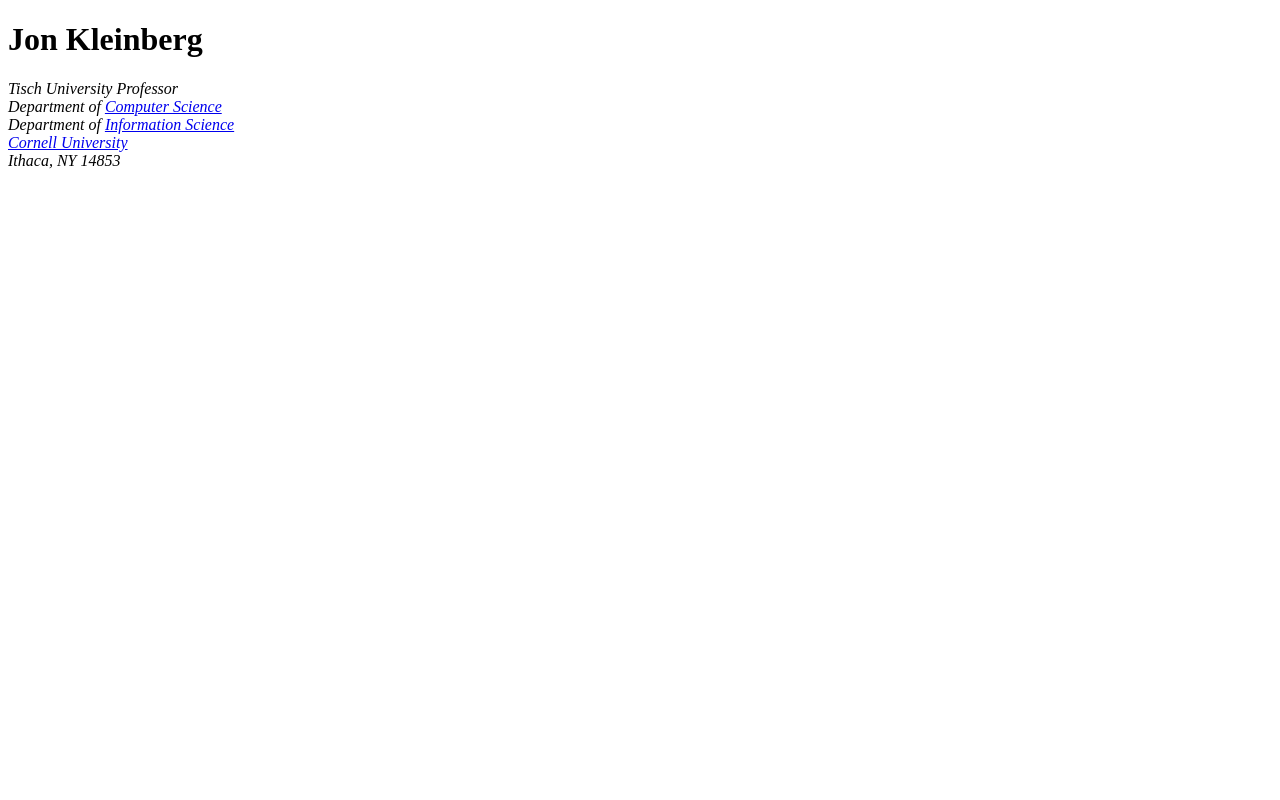
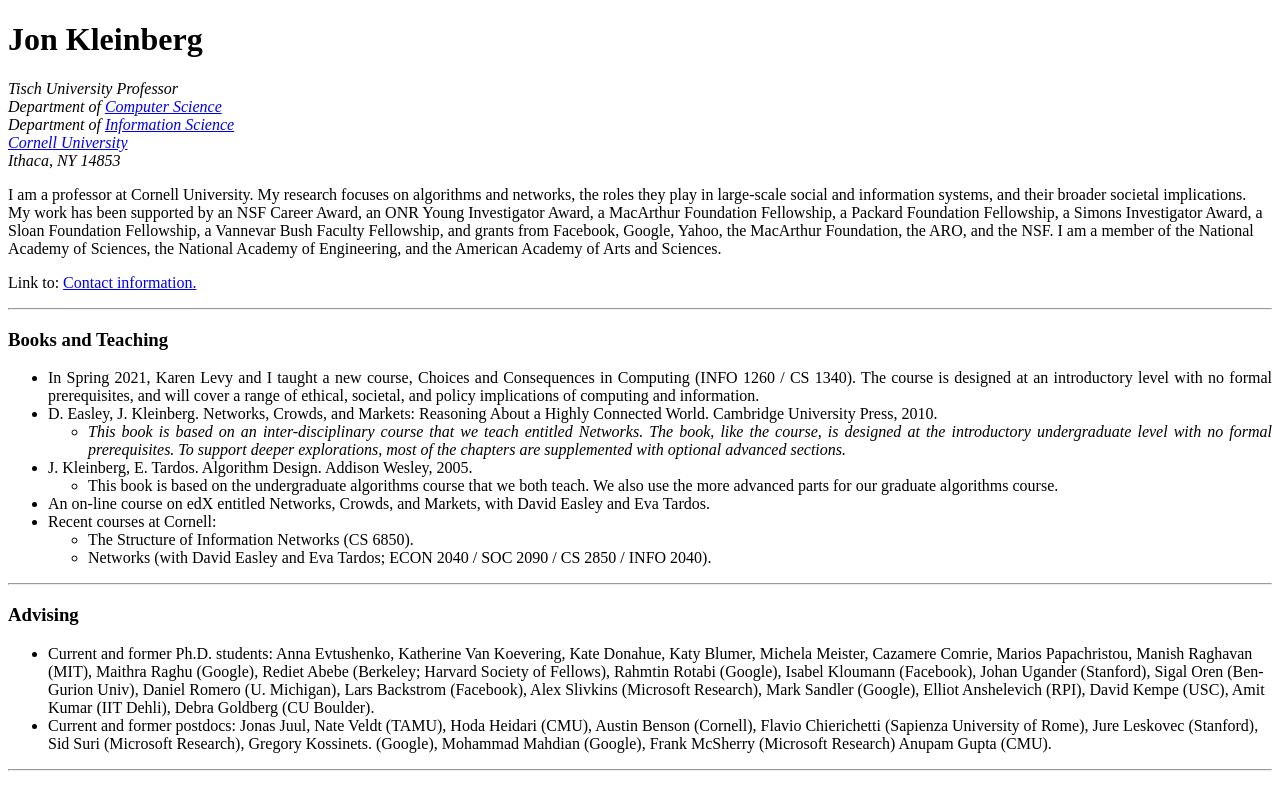
Before and after one commit to Janaksan/WebDevelopment, a plain HTML site: page Html-Personal-Site/index.html in a window 1280 px wide. Drawn offline with Linux system fonts and the light colour scheme.

Commit message:
unordered list updated

```diff
--- a/Html-Personal-Site/index.html
+++ b/Html-Personal-Site/index.html
@@ -19,6 +19,48 @@
       </dt>
     </dl>
   </i>
+
+  <p>
+    I am a professor at Cornell University. My research focuses on algorithms and networks, the roles they play in large-scale social and information systems, and their broader societal implications. My work has been supported by an NSF Career Award, an ONR Young Investigator Award, a MacArthur Foundation Fellowship, a Packard Foundation Fellowship, a Simons Investigator Award, a Sloan Foundation Fellowship, a Vannevar Bush Faculty Fellowship, and grants from Facebook, Google, Yahoo, the MacArthur Foundation, the ARO, and the NSF. I am a member of the National Academy of Sciences, the National Academy of Engineering, and the American Academy of Arts and Sciences.
+  </p>
+
+  <p>Link to: <a href="#">Contact information.</a></p>
+
+  <hr>
+    <h3>Books and Teaching</h3>
+    <ul style="text-align: justify">
+      <li>In Spring 2021, Karen Levy and I taught a new course, Choices and Consequences in Computing (INFO 1260 / CS 1340). The course is designed at an introductory level with no formal prerequisites, and will cover a range of ethical, societal, and policy implications of computing and information.</li>
+      <li>D. Easley, J. Kleinberg. Networks, Crowds, and Markets: Reasoning About a Highly Connected World. Cambridge University Press, 2010.
+          <ul>
+            <li>
+              <i>This book is based on an inter-disciplinary course that we teach entitled Networks. The book, like the course, is designed at the introductory undergraduate level with no formal prerequisites. To support deeper explorations, most of the chapters are supplemented with optional advanced sections.</i>
+            </li>
+          </ul>
+      </li>
+      <li>J. Kleinberg, E. Tardos. Algorithm Design. Addison Wesley, 2005.
+          <ul>
+            <li>
+              This book is based on the undergraduate algorithms course that we both teach. We also use the more advanced parts for our graduate algorithms course.
+            </li>
+          </ul>
+      </li>
+      <li>An on-line course on edX entitled Networks, Crowds, and Markets, with David Easley and Eva Tardos.</li>
+      <li>Recent courses at Cornell:
+        <ul>
+          <li>The Structure of Information Networks (CS 6850).</li>
+          <li>Networks (with David Easley and Eva Tardos; ECON 2040 / SOC 2090 / CS 2850 / INFO 2040).</li>
+        </ul>
+      </li>
+    </ul>
+  <hr>
+    <h3>Advising</h3>
+
+    <ul>
+      <li>Current and former Ph.D. students: Anna Evtushenko, Katherine Van Koevering, Kate Donahue, Katy Blumer, Michela Meister, Cazamere Comrie, Marios Papachristou, Manish Raghavan (MIT), Maithra Raghu (Google), Rediet Abebe (Berkeley; Harvard Society of Fellows), Rahmtin Rotabi (Google), Isabel Kloumann (Facebook), Johan Ugander (Stanford), Sigal Oren (Ben-Gurion Univ), Daniel Romero (U. Michigan), Lars Backstrom (Facebook), Alex Slivkins (Microsoft Research), Mark Sandler (Google), Elliot Anshelevich (RPI), David Kempe (USC), Amit Kumar (IIT Dehli), Debra Goldberg (CU Boulder).</li>
+
+      <li>Current and former postdocs: Jonas Juul, Nate Veldt (TAMU), Hoda Heidari (CMU), Austin Benson (Cornell), Flavio Chierichetti (Sapienza University of Rome), Jure Leskovec (Stanford), Sid Suri (Microsoft Research), Gregory Kossinets. (Google), Mohammad Mahdian (Google), Frank McSherry (Microsoft Research) Anupam Gupta (CMU).</li>
+    </ul>
+  <hr>
 </body>
 
 </html>
```
